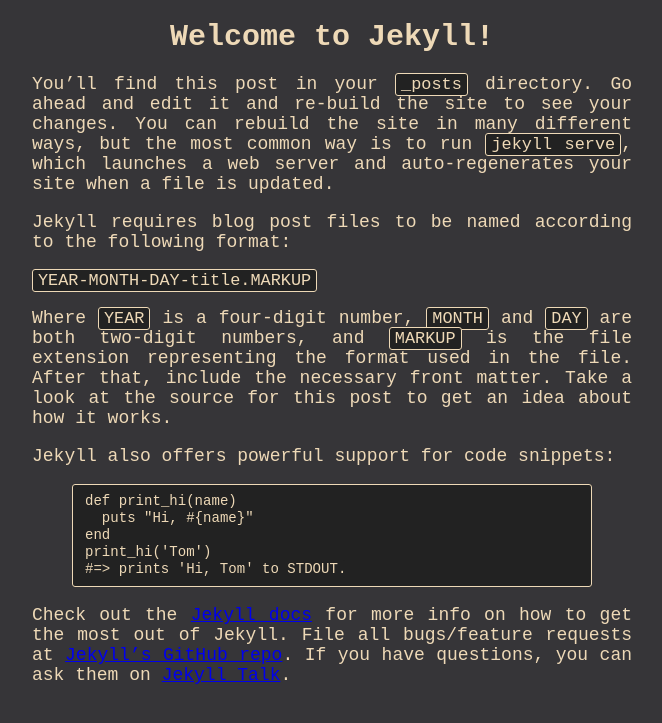
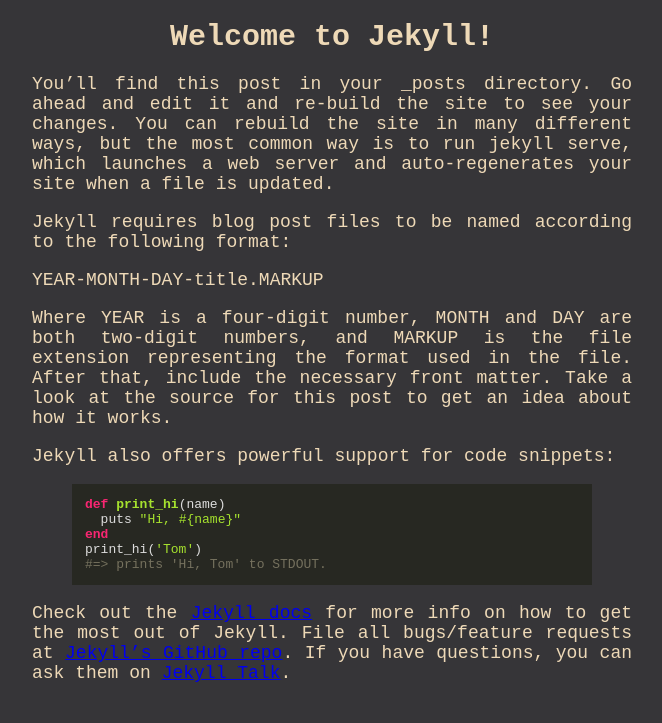
Before and after one commit to bkrusz/bkrusz.github.io, a Jekyll site: the page built from _articles/welcome-to-jekyll.markdown, in a window 1280 px wide. Shown: the top 723 px of the page, without its empty margins (308-970 px from the left). Built offline with Jekyll 4.4.1, drawn with Linux system fonts in a browser that asks for light colours.

Commit message:
Added highlight.js

```diff
--- a/_layouts/main.html
+++ b/_layouts/main.html
@@ -4,6 +4,9 @@
     <meta charset="utf-8">
     <title>{{ page.title }}</title>
     <link rel="stylesheet" href="{{ "/assets/css/style.css" | relative_url }}">
+    <link rel="stylesheet" href="https://cdnjs.cloudflare.com/ajax/libs/highlight.js/11.9.0/styles/monokai.min.css">
+    <script src="https://cdnjs.cloudflare.com/ajax/libs/highlight.js/11.9.0/highlight.min.js"></script>
+    <script>hljs.highlightAll();</script>
   </head>
   <body class="centered-page">
     {% include header.html %}
--- /dev/null
+++ b/assets/css/highlight.scss
@@ -0,0 +1,140 @@
+---
+# Only the main Sass file needs front matter (the dashes are enough)
+---
+pre .hll { background-color: #ffffcc }
+pre  { background: #f0f0f0; }
+pre .c { color: #60a0b0; font-style: italic } /* Comment */
+pre .err { border: 1px solid #FF0000 } /* Error */
+pre .k { color: #007020; font-weight: bold } /* Keyword */
+pre .o { color: #666666 } /* Operator */
+pre .ch { color: #60a0b0; font-style: italic } /* Comment.Hashbang */
+pre .cm { color: #60a0b0; font-style: italic } /* Comment.Multiline */
+pre .cp { color: #007020 } /* Comment.Preproc */
+pre .cpf { color: #60a0b0; font-style: italic } /* Comment.PreprocFile */
+pre .c1 { color: #60a0b0; font-style: italic } /* Comment.Single */
+pre .cs { color: #60a0b0; background-color: #fff0f0 } /* Comment.Special */
+pre .gd { color: #A00000 } /* Generic.Deleted */
+pre .ge { font-style: italic } /* Generic.Emph */
+pre .gr { color: #FF0000 } /* Generic.Error */
+pre .gh { color: #000080; font-weight: bold } /* Generic.Heading */
+pre .gi { color: #00A000 } /* Generic.Inserted */
+pre .go { color: #888888 } /* Generic.Output */
+pre .gp { color: #c65d09; font-weight: bold } /* Generic.Prompt */
+pre .gs { font-weight: bold } /* Generic.Strong */
+pre .gu { color: #800080; font-weight: bold } /* Generic.Subheading */
+pre .gt { color: #0044DD } /* Generic.Traceback */
+pre .kc { color: #007020; font-weight: bold } /* Keyword.Constant */
+pre .kd { color: #007020; font-weight: bold } /* Keyword.Declaration */
+pre .kn { color: #007020; font-weight: bold } /* Keyword.Namespace */
+pre .kp { color: #007020 } /* Keyword.Pseudo */
+pre .kr { color: #007020; font-weight: bold } /* Keyword.Reserved */
+pre .kt { color: #902000 } /* Keyword.Type */
+pre .m { color: #40a070 } /* Literal.Number */
+pre .s { color: #4070a0 } /* Literal.String */
+pre .na { color: #4070a0 } /* Name.Attribute */
+pre .nb { color: #007020 } /* Name.Builtin */
+pre .nc { color: #0e84b5; font-weight: bold } /* Name.Class */
+pre .no { color: #60add5 } /* Name.Constant */
+pre .nd { color: #555555; font-weight: bold } /* Name.Decorator */
+pre .ni { color: #d55537; font-weight: bold } /* Name.Entity */
+pre .ne { color: #007020 } /* Name.Exception */
+pre .nf { color: #06287e } /* Name.Function */
+pre .nl { color: #002070; font-weight: bold } /* Name.Label */
+pre .nn { color: #0e84b5; font-weight: bold } /* Name.Namespace */
+pre .nt { color: #062873; font-weight: bold } /* Name.Tag */
+pre .nv { color: #bb60d5 } /* Name.Variable */
+pre .ow { color: #007020; font-weight: bold } /* Operator.Word */
+pre .w { color: #bbbbbb } /* Text.Whitespace */
+pre .mb { color: #40a070 } /* Literal.Number.Bin */
+pre .mf { color: #40a070 } /* Literal.Number.Float */
+pre .mh { color: #40a070 } /* Literal.Number.Hex */
+pre .mi { color: #40a070 } /* Literal.Number.Integer */
+pre .mo { color: #40a070 } /* Literal.Number.Oct */
+pre .sa { color: #4070a0 } /* Literal.String.Affix */
+pre .sb { color: #4070a0 } /* Literal.String.Backtick */
+pre .sc { color: #4070a0 } /* Literal.String.Char */
+pre .dl { color: #4070a0 } /* Literal.String.Delimiter */
+pre .sd { color: #4070a0; font-style: italic } /* Literal.String.Doc */
+pre .s2 { color: #4070a0 } /* Literal.String.Double */
+pre .se { color: #4070a0; font-weight: bold } /* Literal.String.Escape */
+pre .sh { color: #4070a0 } /* Literal.String.Heredoc */
+pre .si { color: #70a0d0; font-style: italic } /* Literal.String.Interpol */
+pre .sx { color: #c65d09 } /* Literal.String.Other */
+pre .sr { color: #235388 } /* Literal.String.Regex */
+pre .s1 { color: #4070a0 } /* Literal.String.Single */
+pre .ss { color: #517918 } /* Literal.String.Symbol */
+pre .bp { color: #007020 } /* Name.Builtin.Pseudo */
+pre .fm { color: #06287e } /* Name.Function.Magic */
+pre .vc { color: #bb60d5 } /* Name.Variable.Class */
+pre .vg { color: #bb60d5 } /* Name.Variable.Global */
+pre .vi { color: #bb60d5 } /* Name.Variable.Instance */
+pre .vm { color: #bb60d5 } /* Name.Variable.Magic */
+pre .il { color: #40a070 } /* Literal.Number.Integer.Long */.highlight pre .hll { background-color: #ffffcc }
+.highlight pre  { background: #f0f3f3; }
+.highlight pre .c { color: #0099FF; font-style: italic } /* Comment */
+.highlight pre .err { color: #AA0000; background-color: #FFAAAA } /* Error */
+.highlight pre .k { color: #006699; font-weight: bold } /* Keyword */
+.highlight pre .o { color: #555555 } /* Operator */
+.highlight pre .ch { color: #0099FF; font-style: italic } /* Comment.Hashbang */
+.highlight pre .cm { color: #0099FF; font-style: italic } /* Comment.Multiline */
+.highlight pre .cp { color: #009999 } /* Comment.Preproc */
+.highlight pre .cpf { color: #0099FF; font-style: italic } /* Comment.PreprocFile */
+.highlight pre .c1 { color: #0099FF; font-style: italic } /* Comment.Single */
+.highlight pre .cs { color: #0099FF; font-weight: bold; font-style: italic } /* Comment.Special */
+.highlight pre .gd { background-color: #FFCCCC; border: 1px solid #CC0000 } /* Generic.Deleted */
+.highlight pre .ge { font-style: italic } /* Generic.Emph */
+.highlight pre .gr { color: #FF0000 } /* Generic.Error */
+.highlight pre .gh { color: #003300; font-weight: bold } /* Generic.Heading */
+.highlight pre .gi { background-color: #CCFFCC; border: 1px solid #00CC00 } /* Generic.Inserted */
+.highlight pre .go { color: #AAAAAA } /* Generic.Output */
+.highlight pre .gp { color: #000099; font-weight: bold } /* Generic.Prompt */
+.highlight pre .gs { font-weight: bold } /* Generic.Strong */
+.highlight pre .gu { color: #003300; font-weight: bold } /* Generic.Subheading */
+.highlight pre .gt { color: #99CC66 } /* Generic.Traceback */
+.highlight pre .kc { color: #006699; font-weight: bold } /* Keyword.Constant */
+.highlight pre .kd { color: #006699; font-weight: bold } /* Keyword.Declaration */
+.highlight pre .kn { color: #006699; font-weight: bold } /* Keyword.Namespace */
+.highlight pre .kp { color: #006699 } /* Keyword.Pseudo */
+.highlight pre .kr { color: #006699; font-weight: bold } /* Keyword.Reserved */
+.highlight pre .kt { color: #007788; font-weight: bold } /* Keyword.Type */
+.highlight pre .m { color: #FF6600 } /* Literal.Number */
+.highlight pre .s { color: #CC3300 } /* Literal.String */
+.highlight pre .na { color: #330099 } /* Name.Attribute */
+.highlight pre .nb { color: #336666 } /* Name.Builtin */
+.highlight pre .nc { color: #00AA88; font-weight: bold } /* Name.Class */
+.highlight pre .no { color: #336600 } /* Name.Constant */
+.highlight pre .nd { color: #9999FF } /* Name.Decorator */
+.highlight pre .ni { color: #999999; font-weight: bold } /* Name.Entity */
+.highlight pre .ne { color: #CC0000; font-weight: bold } /* Name.Exception */
+.highlight pre .nf { color: #CC00FF } /* Name.Function */
+.highlight pre .nl { color: #9999FF } /* Name.Label */
+.highlight pre .nn { color: #00CCFF; font-weight: bold } /* Name.Namespace */
+.highlight pre .nt { color: #330099; font-weight: bold } /* Name.Tag */
+.highlight pre .nv { color: #003333 } /* Name.Variable */
+.highlight pre .ow { color: #000000; font-weight: bold } /* Operator.Word */
+.highlight pre .w { color: #bbbbbb } /* Text.Whitespace */
+.highlight pre .mb { color: #FF6600 } /* Literal.Number.Bin */
+.highlight pre .mf { color: #FF6600 } /* Literal.Number.Float */
+.highlight pre .mh { color: #FF6600 } /* Literal.Number.Hex */
+.highlight pre .mi { color: #FF6600 } /* Literal.Number.Integer */
+.highlight pre .mo { color: #FF6600 } /* Literal.Number.Oct */
+.highlight pre .sa { color: #CC3300 } /* Literal.String.Affix */
+.highlight pre .sb { color: #CC3300 } /* Literal.String.Backtick */
+.highlight pre .sc { color: #CC3300 } /* Literal.String.Char */
+.highlight pre .dl { color: #CC3300 } /* Literal.String.Delimiter */
+.highlight pre .sd { color: #CC3300; font-style: italic } /* Literal.String.Doc */
+.highlight pre .s2 { color: #CC3300 } /* Literal.String.Double */
+.highlight pre .se { color: #CC3300; font-weight: bold } /* Literal.String.Escape */
+.highlight pre .sh { color: #CC3300 } /* Literal.String.Heredoc */
+.highlight pre .si { color: #AA0000 } /* Literal.String.Interpol */
+.highlight pre .sx { color: #CC3300 } /* Literal.String.Other */
+.highlight pre .sr { color: #33AAAA } /* Literal.String.Regex */
+.highlight pre .s1 { color: #CC3300 } /* Literal.String.Single */
+.highlight pre .ss { color: #FFCC33 } /* Literal.String.Symbol */
+.highlight pre .bp { color: #336666 } /* Name.Builtin.Pseudo */
+.highlight pre .fm { color: #CC00FF } /* Name.Function.Magic */
+.highlight pre .vc { color: #003333 } /* Name.Variable.Class */
+.highlight pre .vg { color: #003333 } /* Name.Variable.Global */
+.highlight pre .vi { color: #003333 } /* Name.Variable.Instance */
+.highlight pre .vm { color: #003333 } /* Name.Variable.Magic */
+.highlight pre .il { color: #FF6600 } /* Literal.Number.Integer.Long */
--- a/assets/css/style.scss
+++ b/assets/css/style.scss
@@ -67,36 +67,3 @@ p {
 .date {
   text-align: center;
 }
-
-pre,
-code {
-  font-family: "JetBrains Mono", monospace;
-  font-size: 0.9375em;
-  border: 1px solid #eed9b7;
-  border-radius: 3px;
-  background-color: #222;
-}
-
-code {
-  padding: 1px 5px;
-}
-
-pre {
-  padding: 8px 12px;
-  overflow-x: auto;
-
-  > code {
-    border: 0;
-    padding-right: 0;
-    padding-left: 0;
-  }
-}
-
-.highlight {
-  border-radius: 3px;
-  background: #222;
-
-  .highlighter-rouge & {
-    background: #222;
-  }
-}
```
